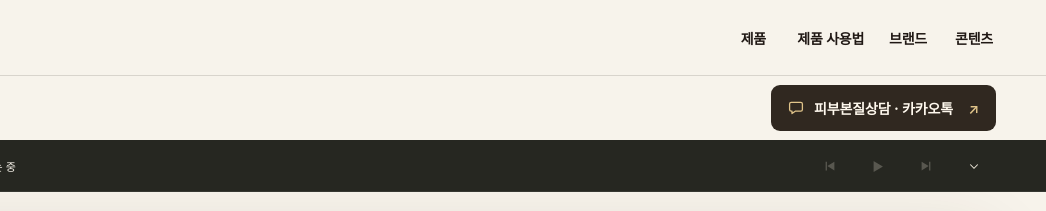
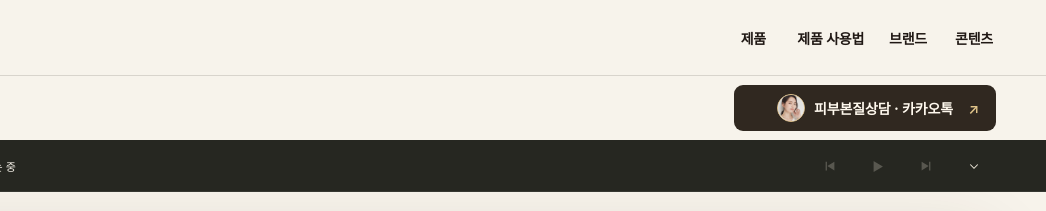
Before and after one commit to kaoris9999-cmd/skin-shop, a plain HTML site: page index.html in a window 1280 px wide. Shown: the top 211 px of the page, 234-1280 px from the left. Drawn offline with Linux system fonts and the light colour scheme; no server answers.

Commit message:
Add CEO portrait to consultation button

```diff
--- a/index.html
+++ b/index.html
@@ -234,8 +234,8 @@ html{scroll-padding-bottom:calc(142px + env(safe-area-inset-bottom))}
 .skin-consult-cta .container{display:flex;justify-content:flex-end}
 .skin-consult-cta a{position:relative;display:inline-flex;align-items:center;justify-content:center;gap:9px;min-height:46px;padding:8px 43px;border-radius:9px;background:#302820;color:#fff9ee;font-size:14px;font-weight:600;line-height:1.35;text-align:center;touch-action:manipulation}
 .skin-consult-cta a:hover{background:#483a2c}
-.skin-consult-cta svg{flex:none;width:16px;height:16px;fill:none;stroke:#e0c48a;stroke-width:1.6;stroke-linecap:round;stroke-linejoin:round}
-.skin-consult-cta svg{position:absolute;left:17px}.skin-consult-cta a>span{position:absolute;right:17px;color:#e0c48a}
+.skin-consult-cta .consult-avatar{box-sizing:border-box;flex:none;width:28px;height:28px;border-radius:50%;object-fit:cover;object-position:center 34%;border:1px solid #d7b982;background:#eee8dc}
+.skin-consult-cta a>span{position:absolute;right:17px;color:#e0c48a}
 @media(max-width:600px){.skin-consult-cta a{width:100%;font-size:15px}}
 </style>
 </head>
@@ -245,7 +245,7 @@ html{scroll-padding-bottom:calc(142px + env(safe-area-inset-bottom))}
   <nav class="nav" aria-label="주요 메뉴"><a href="#products">제품</a><a href="#usage">제품 사용법</a><a href="#story">브랜드</a><a href="#media">콘텐츠</a></nav>
 </div></header>
 <div class="skin-consult-cta"><div class="container">
-  <a href="https://pf.kakao.com/_BlAxfb" target="_blank" rel="noopener"><svg viewBox="0 0 20 20" aria-hidden="true"><path d="M4 3h12a2 2 0 0 1 2 2v7a2 2 0 0 1-2 2H9l-4 3v-3H4a2 2 0 0 1-2-2V5a2 2 0 0 1 2-2Z"/></svg>피부본질상담 · 카카오톡 <span aria-hidden="true">↗</span></a>
+  <a href="https://pf.kakao.com/_BlAxfb" target="_blank" rel="noopener"><img class="consult-avatar" src="/ceo1.jpg" width="28" height="28" alt="">피부본질상담 · 카카오톡 <span aria-hidden="true">↗</span></a>
 </div></div>
 <div class="mini-music paused" id="miniMusic" role="region" aria-label="Skin Anointing 음악 플레이어">
   <div class="container mini-music-in">
```
